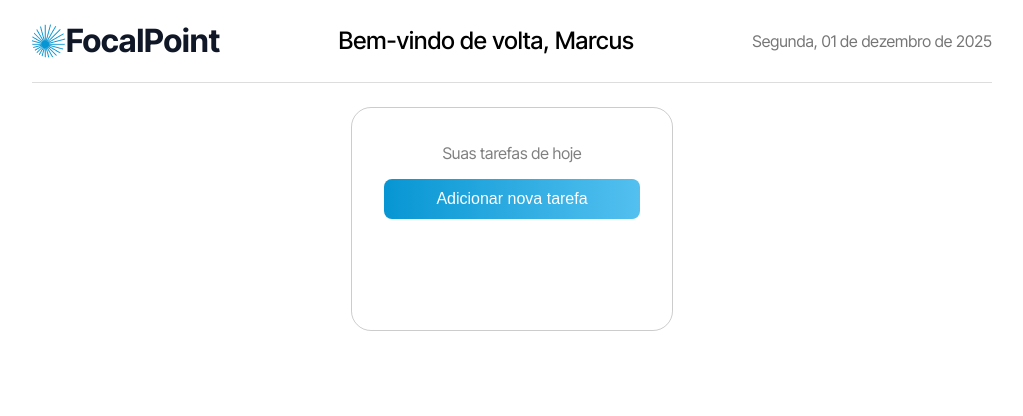
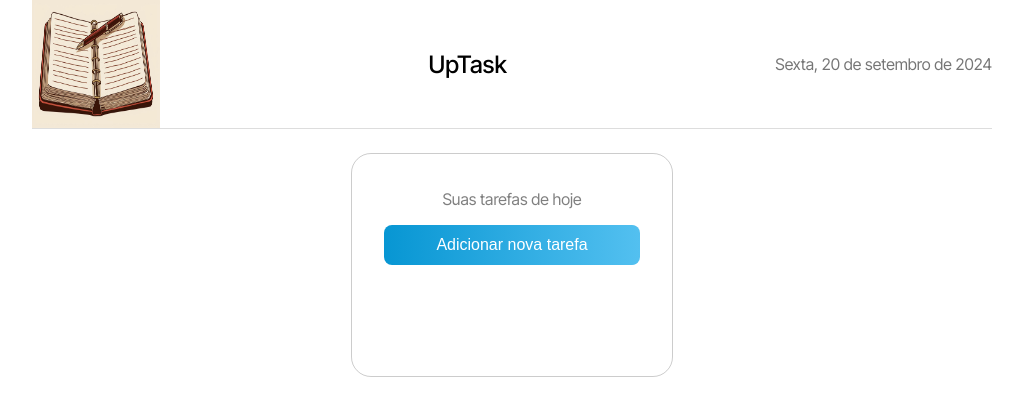
Before and after one commit to carolcampos22/to-do-list-app, a Next.js app: page / in a window 1280 px wide. Shown: the top 416 px of the page, without its empty margins (128-1151 px from the left). Built offline with nearby package versions, Linux system fonts and the light colour scheme.

Commit message:
Formatação de data e atualização da logo

```diff
--- a/src/app/styles/Header.module.scss
+++ b/src/app/styles/Header.module.scss
@@ -39,3 +39,8 @@
     align-items: center;
     color: #101828;
 }
+
+.logo img{
+    width: 10vw;
+    height: 10vw;
+}
--- a/src/components/Header.tsx
+++ b/src/components/Header.tsx
@@ -1,16 +1,29 @@
 import Image from 'next/image';
 import styles from '../app/styles/Header.module.scss';
-import logo from '../public/Logomark.png'
+import logo from '../public/note.jpg'
 
 export const Header = () => {
+    const currentDate = new Date()
+
+    const daysOfTheWeek = ["Domingo", "Segunda", "Terça", "Quarta", "Quinta", "Sexta", "Sábado"]
+    const months = ["janeiro", "fevereiro", "março", "abril", "maio", "junho", "julho", "agosto", "setembro", "outubro", "novembro", "dezembro"]
+
+    const dayOfTheWeek = daysOfTheWeek[currentDate.getDay()]
+
+    const day = currentDate.getDate().toString().padStart(2, '0')
+    const month = months[currentDate.getMonth()]
+    const year = currentDate.getFullYear()
+
+    const formattedDate = `${dayOfTheWeek}, ${day} de ${month} de ${year}`
+
+
     return (
         <div className={styles.header}>
             <div className={styles.logo}>
-                <Image src={logo} alt="Logo da FocalPoint" />
-                <h1>FocalPoint</h1>
+                <Image src={logo} alt="Logo da UpTask" />
             </div>
-            <p>Bem-vindo de volta, Marcus</p>
-            <span>Segunda, 01 de dezembro de 2025</span>
+            <p>UpTask</p>
+            <span>{formattedDate}</span>
         </div>
     );
 };
```
Also changed, not shown: src/public/Logomark.png (deleted), src/public/note.jpg (added).
